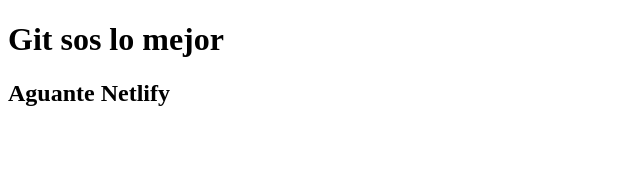
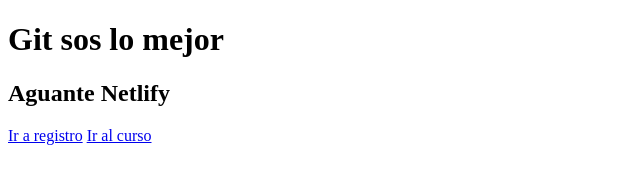
Before and after one commit to EduardoMVirgilio/nucba-5017-ejemplo, a plain HTML site: page index.html in a window 1280 px wide. Shown: the whole page, without its empty margins (0-640 px from the left). Drawn offline with Linux system fonts and the light colour scheme.

Commit message:
Update index.html

```diff
--- a/index.html
+++ b/index.html
@@ -10,6 +10,8 @@
 <body>
     <h1>Git sos lo mejor</h1>
     <h2>Aguante Netlify</h2>
+    <a href="registro.html"> Ir a registro</a>
+    <a href="curso.html"> Ir al curso</a>
 </body>
 
 </html>
```
